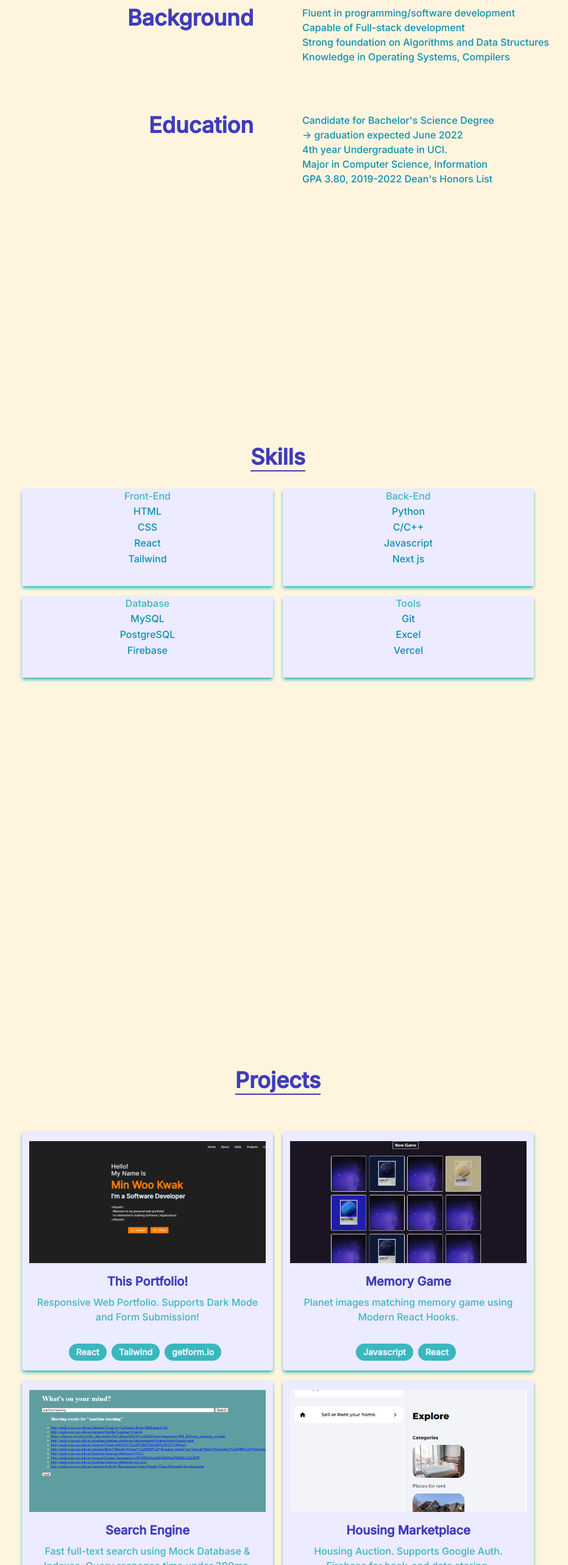
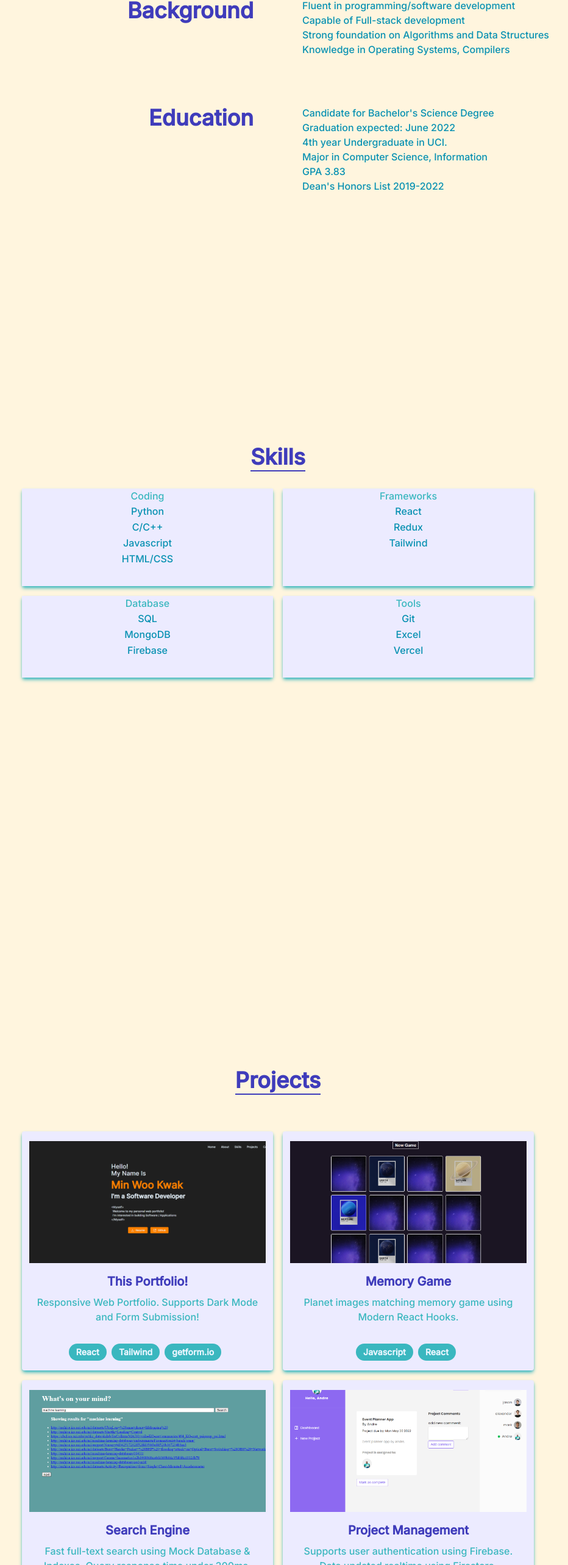
Before and after one commit to minwk79/react-portfolio-website, a React (Create React App) app: page / in a window 1280 px wide. Shown: the part 1071-3637 px from the top of the page at 61% size, without its empty margins (184-1116 px from the left). Built offline with nearby package versions, Linux system fonts and the light colour scheme.

Commit message:
update portfolio 2020/5/12

```diff
--- a/src/components/About.jsx
+++ b/src/components/About.jsx
@@ -30,7 +30,8 @@ function About() {
             <p className="hover:scale-110 duration-300 text-light-text dark:text-dark-text">
               Fluent in programming/software development
               <br />
-              Capable of Full-stack development <br />
+              Capable of Full-stack development
+              <br />
               Strong foundation on Algorithms and Data Structures
               <br />
               Knowledge in Operating Systems, Compilers
@@ -44,13 +45,17 @@ function About() {
           </div>
           <div>
             <p className="hover:scale-110 duration-300 text-light-text dark:text-dark-text">
-              Candidate for Bachelor's Science Degree <br />
-              -> graduation expected June 2022
+              Candidate for Bachelor's Science Degree
               <br />
-              4th year Undergraduate in UCI. <br />
+              Graduation expected: June 2022
+              <br />
+              4th year Undergraduate in UCI.
+              <br />
               Major in Computer Science, Information
               <br />
-              GPA 3.80, 2019-2022 Dean's Honors List
+              GPA 3.83
+              <br />
+              Dean's Honors List 2019-2022
               <br />
             </p>
           </div>
--- a/src/components/Footer.jsx
+++ b/src/components/Footer.jsx
@@ -1,56 +1,33 @@
-import React, {useState} from 'react'
-import RatingScale from './RatingScale'
-import Social from './Social';
-import {SiTailwindcss, SiJavascript} from 'react-icons/si';
-import {FaReact} from 'react-icons/fa';
-
+import React from "react";
+import { SiTailwindcss, SiJavascript } from "react-icons/si";
+import { FaReact } from "react-icons/fa";
 
 function Footer() {
-
-  const [text, setText] = useState('');
-  const [rating, setRating] = useState(10);
-
-  const handleSubmit = () => {
-    // TODO: when user submits the form.
-    console.log("Submitted with text: ", text);
-    console.log("Rating: ", rating);
-
-    // After submission, disable this feature (only one time.)
-  }
-
-  const handleTextChange = (event) => {
-    setText(event.target.value);
-  }
-
-  const handleSelect = (event) => {
-    setRating(+event.target.value);
-  }
-
-
   return (
-    <div className='w-full h-[20px] px-20 py-20 flex flex-col sm:flex-row items-center gap-4 justify-center bg-light-bg dark:bg-dark-bg md:justify-between'>
+    <div className="w-full h-[20px] px-20 py-20 flex flex-col sm:flex-row items-center gap-4 justify-center bg-light-bg dark:bg-dark-bg md:justify-between">
       {/* Copyright Section */}
-      <div className='mr-12 block'>
-        <span className='text-xs sm:text-sm sm:text-center text-light-primary dark:text-dark-primary'>© 2022 Min Woo Kwak.</span>
+      <div className="mr-12 block">
+        <span className="text-xs sm:text-sm sm:text-center text-light-primary dark:text-dark-primary">
+          © 2022 Min Woo Kwak.
+        </span>
       </div>
       {/* Created By Section */}
-      <div className='flex justify-center items-center gap-2'>
-        <div className='mr-4 text-xs sm:text-sm text-light-text dark:text-dark-text'>
+      <div className="flex justify-center items-center gap-2">
+        <div className="mr-4 text-xs sm:text-sm text-light-text dark:text-dark-text">
           <label>Created By Using: </label>
         </div>
-        <a href='https://reactjs.org/' target="_blank" rel="noreferrer">
-          <FaReact className='text-light-text hover:text-light-secondary dark:text-dark-text dark:hover:text-dark-secondary'/>
+        <a href="https://reactjs.org/" target="_blank" rel="noreferrer">
+          <FaReact className="text-light-text hover:text-light-secondary dark:text-dark-text dark:hover:text-dark-secondary" />
         </a>
-        <a href='https://www.javascript.com/' target="_blank" rel="noreferrer">
-          <SiJavascript className='text-light-text hover:text-light-secondary dark:text-dark-text dark:hover:text-dark-secondary'/>
+        <a href="https://www.javascript.com/" target="_blank" rel="noreferrer">
+          <SiJavascript className="text-light-text hover:text-light-secondary dark:text-dark-text dark:hover:text-dark-secondary" />
         </a>
-        <a href='https://tailwindcss.com/' target="_blank" rel="noreferrer">
-          <SiTailwindcss className='text-light-text hover:text-light-secondary dark:text-dark-text dark:hover:text-dark-secondary'/>
+        <a href="https://tailwindcss.com/" target="_blank" rel="noreferrer">
+          <SiTailwindcss className="text-light-text hover:text-light-secondary dark:text-dark-text dark:hover:text-dark-secondary" />
         </a>
-
       </div>
     </div>
-  )
+  );
 }
 
-export default Footer
+export default Footer;
--- a/src/components/Header.jsx
+++ b/src/components/Header.jsx
@@ -1,7 +1,6 @@
 import React from "react";
 // import my image from assets and put it inside the img src.
-import myImg from "../assets/temp.png";
-import resume from "../assets/resume.pdf";
+import resume from "../assets/Resume.pdf";
 
 import { AiOutlineDownload } from "react-icons/ai";
 import { BiLinkExternal } from "react-icons/bi";
--- a/src/components/Project.jsx
+++ b/src/components/Project.jsx
@@ -1,10 +1,9 @@
 import React from "react";
 import ProjectCard from "./ProjectCard";
-import srcImg from "../assets/temp.png";
 import portfolioImage from "../assets/portfolio.png";
 import searchEngineImage from "../assets/search-engine.png";
-import houseImage from "../assets/house-marketplace.png";
 import memoryGameImage from "../assets/planet-game.png";
+import projManageImage from "../assets/project-management.png";
 
 const des1 =
   "Responsive Web Portfolio. Supports Dark Mode and Form Submission!";
@@ -12,12 +11,12 @@ const des2 = "Planet images matching memory game using Modern React Hooks. ";
 const des3 =
   "Fast full-text search using Mock Database & Indexes. Query response time under 300ms.";
 const des4 =
-  "Housing Auction. Supports Google Auth. Firebase for back-end data storing.";
+  "Supports user authentication using Firebase. Data updated realtime using Firestore.";
 
 const tools1 = ["React", "Tailwind", "getform.io"];
 const tools2 = ["Javascript", "React"];
 const tools3 = ["Python", "Flask", "HTML"];
-const tools4 = ["React", "Firebase", "Google OAuth"];
+const tools4 = ["React", "Firebase"];
 
 export default function Project() {
   return (
@@ -54,10 +53,10 @@ export default function Project() {
           website=""
         />
         <ProjectCard
-          name="Housing Marketplace"
+          name="Project Management"
           tools={tools4}
           description={des4}
-          src={houseImage}
+          src={projManageImage}
           git=""
           website=""
         />
--- a/src/components/Skills.jsx
+++ b/src/components/Skills.jsx
@@ -2,11 +2,11 @@ import React from "react";
 import SkillCard from "./SkillCard";
 
 // TODO: Declare variables for skillcards.
-const feSkills = ["HTML", "CSS", "React", "Tailwind"];
+const coding = ["Python", "C/C++", "Javascript", "HTML/CSS"];
 
-const beSkills = ["Python", "C/C++", "Javascript", "Next js"];
+const frameworks = ["React", "Redux", "Tailwind"];
 
-const dbSkills = ["MySQL", "PostgreSQL", "Firebase"];
+const dbSkills = ["SQL", "MongoDB", "Firebase"];
 
 const tools = ["Git", "Excel", "Vercel"];
 
@@ -20,8 +20,8 @@ export default function Skills() {
         <p className="headerText">Skills</p>
       </div>
       <div className="w-full grid grid-cols-1 sm:grid-cols-2 gap-4 text-center mb-40 md:mb-64 lg:mb-80">
-        <SkillCard area="Front-End" skills={feSkills} />
-        <SkillCard area="Back-End" skills={beSkills} />
+        <SkillCard area="Coding" skills={coding} />
+        <SkillCard area="Frameworks" skills={frameworks} />
         <SkillCard area="Database" skills={dbSkills} />
         <SkillCard area="Tools" skills={tools} />
       </div>
--- a/src/components/Social.jsx
+++ b/src/components/Social.jsx
@@ -2,7 +2,7 @@ import React from "react";
 import { HiOutlineMail, HiOutlineDocumentText } from "react-icons/hi";
 import { BsFillPersonLinesFill } from "react-icons/bs";
 import { FaGithub, FaLinkedin } from "react-icons/fa";
-import resume from "../assets/resume.pdf";
+import resume from "../assets/Resume.pdf";
 import { Link } from "react-scroll";
 
 function Social() {
```
Also changed, not shown: src/assets/project-management.png (added), 1 other file (tests, documents, lock files or other folders).
